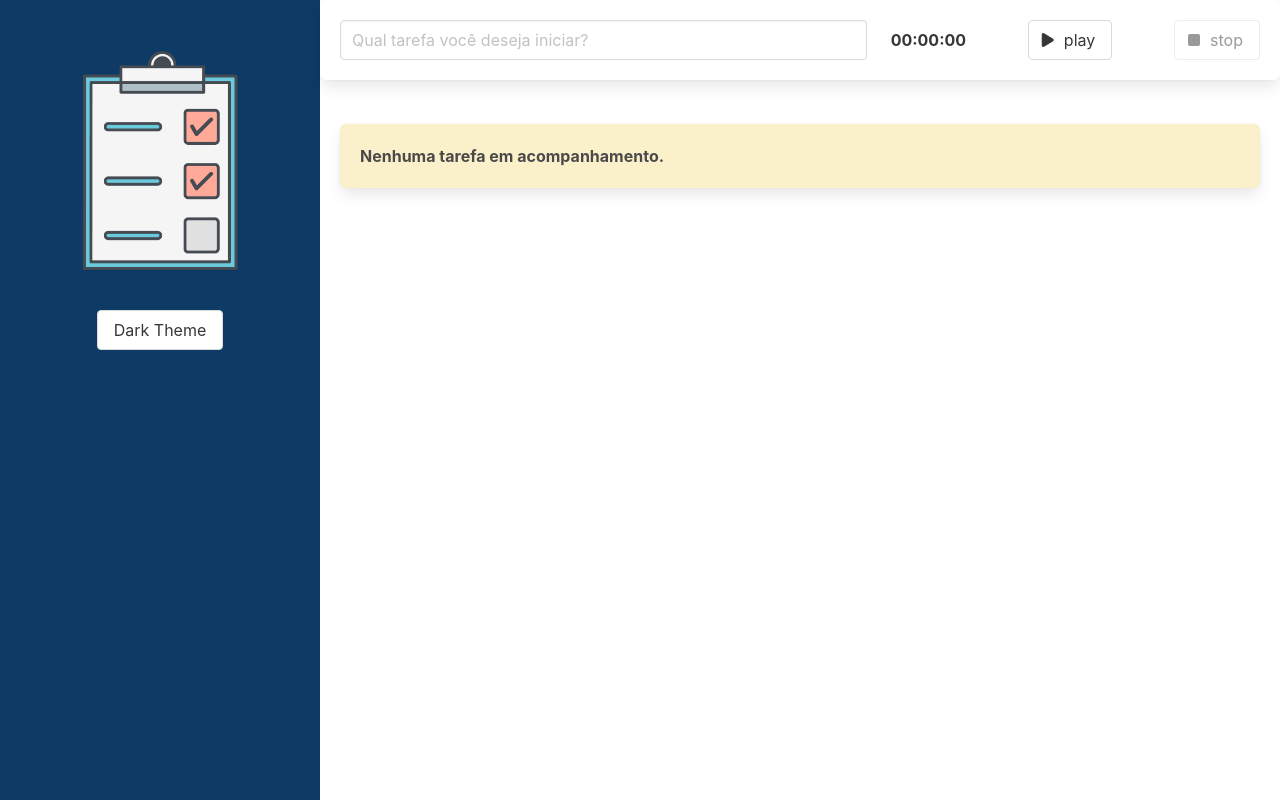
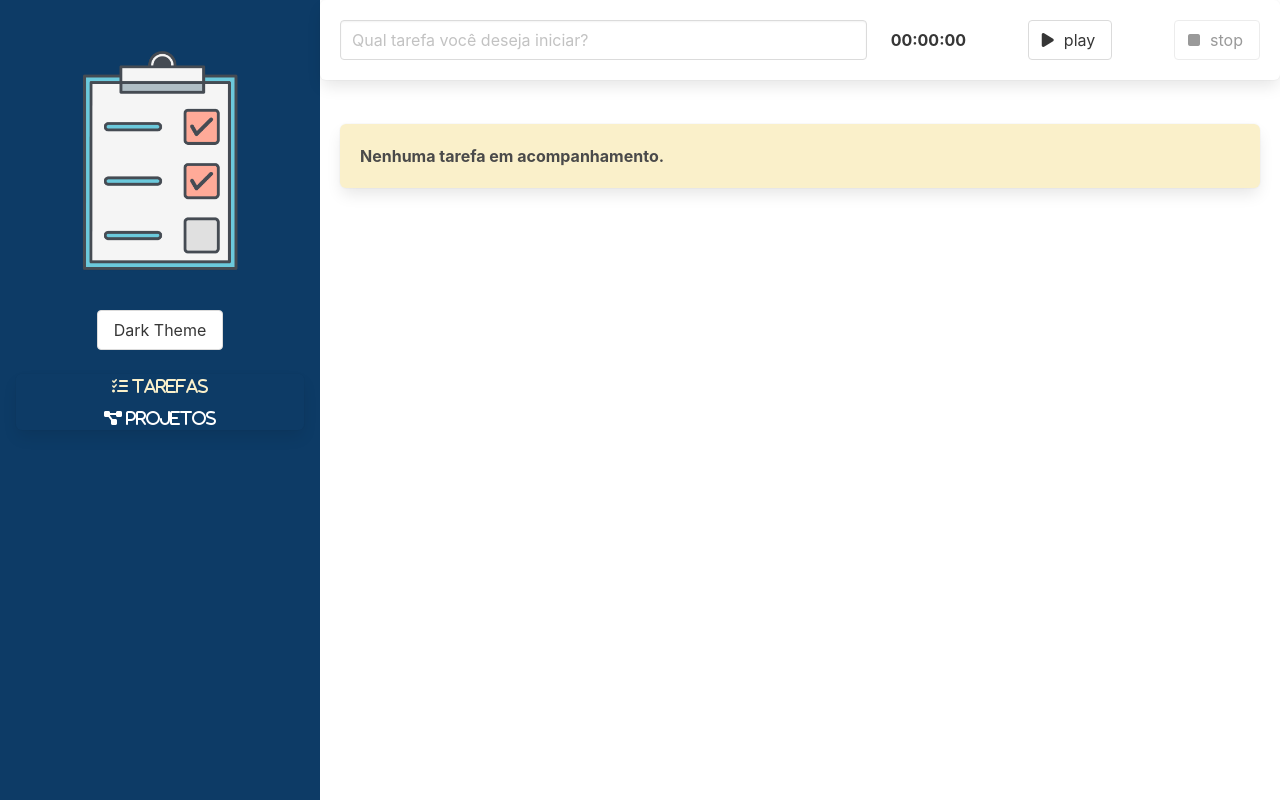
Before and after one commit to DanielGMesquita/Task-Tracker, a Vue app: page /#/ in a window 1280 px wide. Built offline with nearby package versions, Linux system fonts and the light colour scheme.

Commit message:
feat: activate routers

```diff
--- a/src/components/Sidebar.vue
+++ b/src/components/Sidebar.vue
@@ -6,6 +6,24 @@
     <button class="button" @click="changeTheme">
       {{ buttonText }}
     </button>
+    <nav class="panel mt-5">
+      <ul>
+        <li>
+          <router-link to="/" class="link">
+            <i class="fas fa-tasks">
+              Tarefas
+            </i>
+          </router-link>
+        </li>
+        <li>
+          <router-link to="/projects" class="link">
+            <i class="fas fa-project-diagram">
+              Projetos
+            </i>
+          </router-link>
+        </li>
+      </ul>
+    </nav>
   </header>
 </template>
 
@@ -51,4 +69,16 @@ header {
     height: auto;
   }
 }
+.panel li {
+    margin: 8px 0;
+}
+.link {
+    color: #fff;
+}
+.link:hover {
+    color: #FAF0CA;
+}
+.link.router-link-active {
+    color: #FAF0CA;
+}
 </style>
--- a/src/router/index.ts
+++ b/src/router/index.ts
@@ -1,15 +1,23 @@
 import { createRouter, createWebHashHistory, RouteRecordRaw } from "vue-router";
-import Tasks from '../views/Tasks.vue'
+import Tasks from "../views/Tasks.vue";
+import ProjectsManager from "../views/Projects.vue";
 
-const routes: RouteRecordRaw[] = [{
-    path: '/',
-    name: 'Tasks',
-    component: Tasks
-}];
+const routes: RouteRecordRaw[] = [
+  {
+    path: "/",
+    name: "Tasks",
+    component: Tasks,
+  },
+  {
+    path: "/projects",
+    name: "Projects",
+    component: ProjectsManager,
+  },
+];
 
 const router = createRouter({
-    history: createWebHashHistory(),
-    routes: routes
+  history: createWebHashHistory(),
+  routes: routes,
 });
 
 export default router;
--- /dev/null
+++ b/src/views/Projects.vue
@@ -0,0 +1,11 @@
+<template>
+  <h1>Projetos</h1>
+</template>
+
+<script lang="ts">
+import { defineComponent } from "vue";
+
+export default defineComponent({
+  name: "ProjectsManager",
+});
+</script>
```
